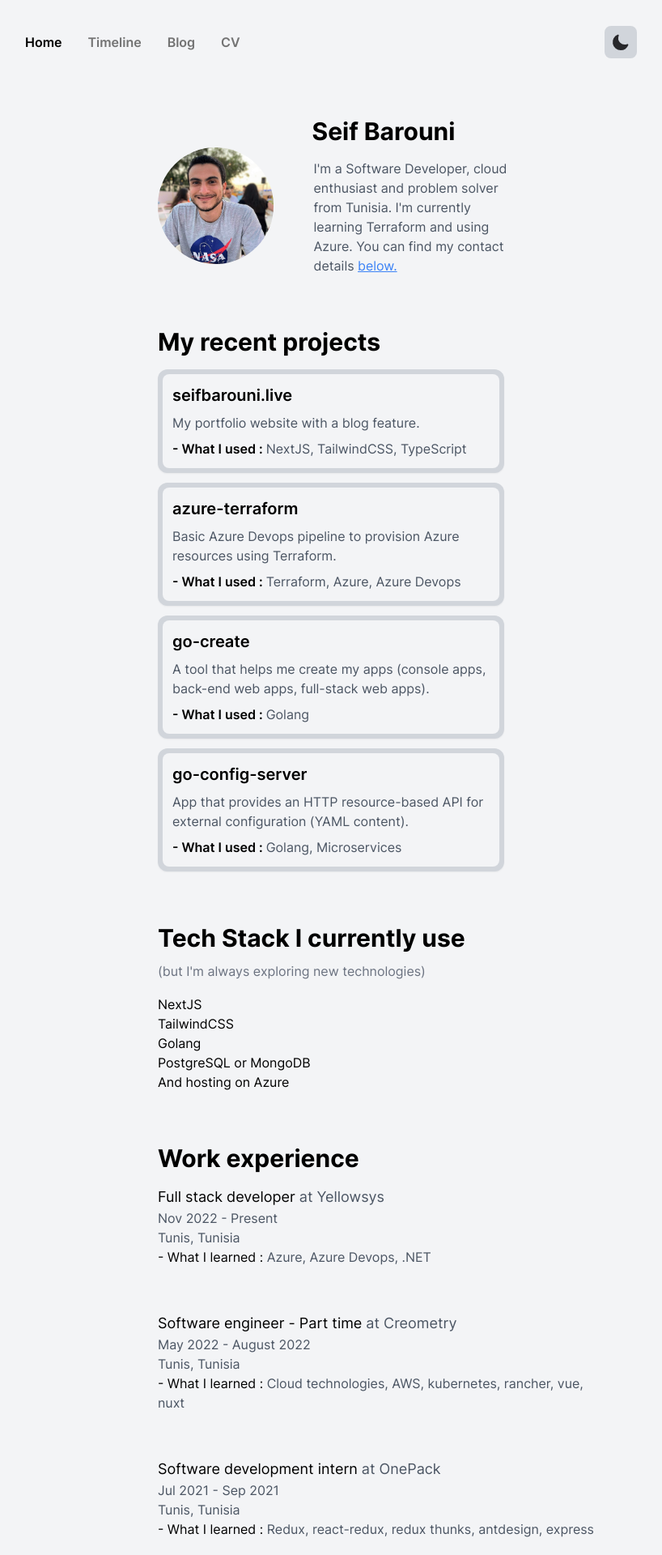
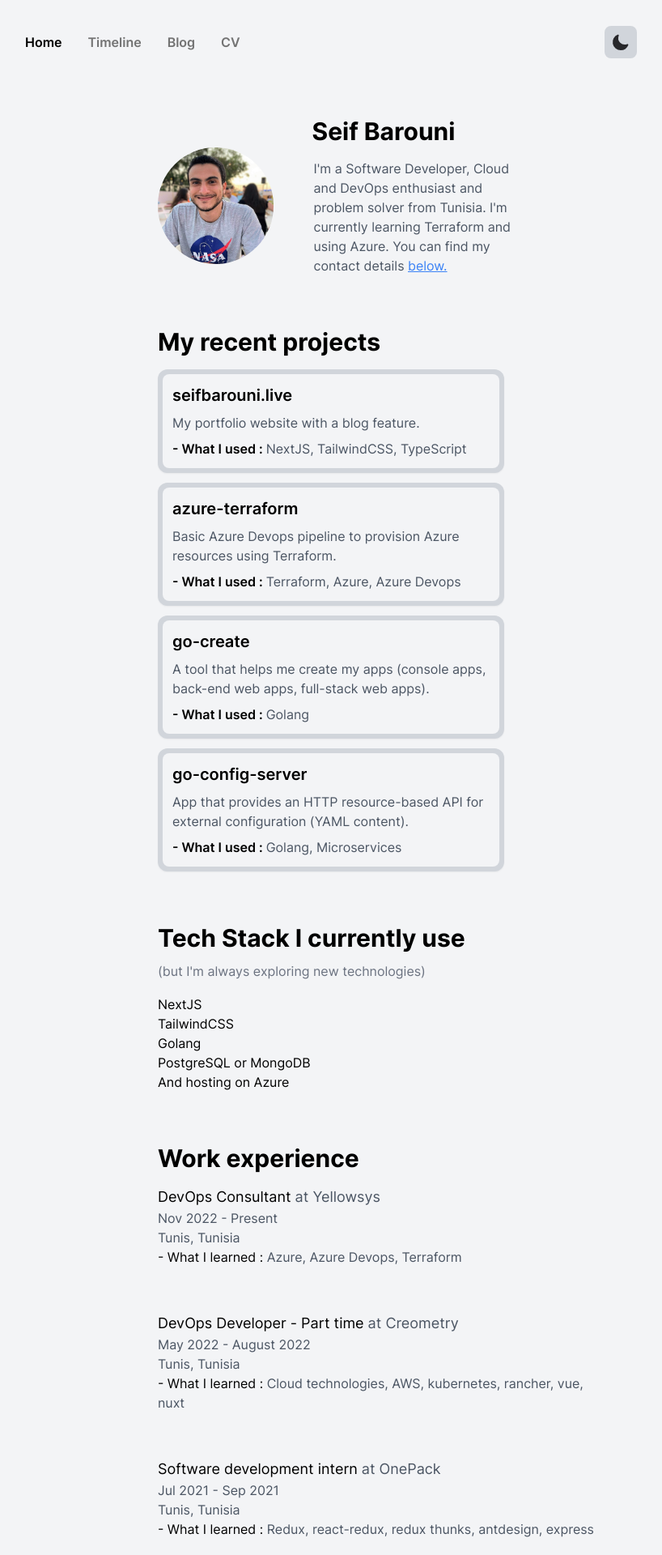
Before and after one commit to Seifbarouni/seifbarouni.live, a Next.js app: page / in a window 1280 px wide. Shown: the top 1920 px of the page at 81% size, without its empty margins (237-1055 px from the left). Built offline with nearby package versions, Linux system fonts and the light colour scheme; what tailwindcss-no-scrollbar would draw is missing.

Commit message:
update data + add azure readme

```diff
--- a/pages/index.tsx
+++ b/pages/index.tsx
@@ -29,9 +29,9 @@ export default function Home() {
               Seif Barouni
             </h1>
             <h2 className="text-gray-600 dark:text-gray-400 pt-4 ml-0.5 md:w-2/3 mb-16">
-              I'm a Software Developer, cloud enthusiast and problem solver from
-              Tunisia. I'm currently learning Terraform and using Azure. You can
-              find my contact details{' '}
+              I'm a Software Developer, Cloud and DevOps enthusiast and problem
+              solver from Tunisia. I'm currently learning Terraform and using
+              Azure. You can find my contact details{' '}
               <a
                 href="#footer"
                 className="text-blue-500 underline hover:cursor-pointer"
@@ -59,15 +59,15 @@ export default function Home() {
             Work experience
           </h1>
           <WorkExperience
-            jobTitle="Full stack developer"
+            jobTitle="DevOps Consultant"
             company="Yellowsys"
             startDate="Nov 2022"
             endDate="Present"
-            whatIlearned={'Azure, Azure Devops, .NET'}
+            whatIlearned={'Azure, Azure Devops, Terraform'}
             location="Tunis, Tunisia"
           />
           <WorkExperience
-            jobTitle="Software engineer - Part time"
+            jobTitle="DevOps Developer - Part time"
             company="Creometry"
             startDate="May 2022"
             endDate="August 2022"
```
Also changed, not shown: 1 other file (tests, documents, lock files or other folders).
